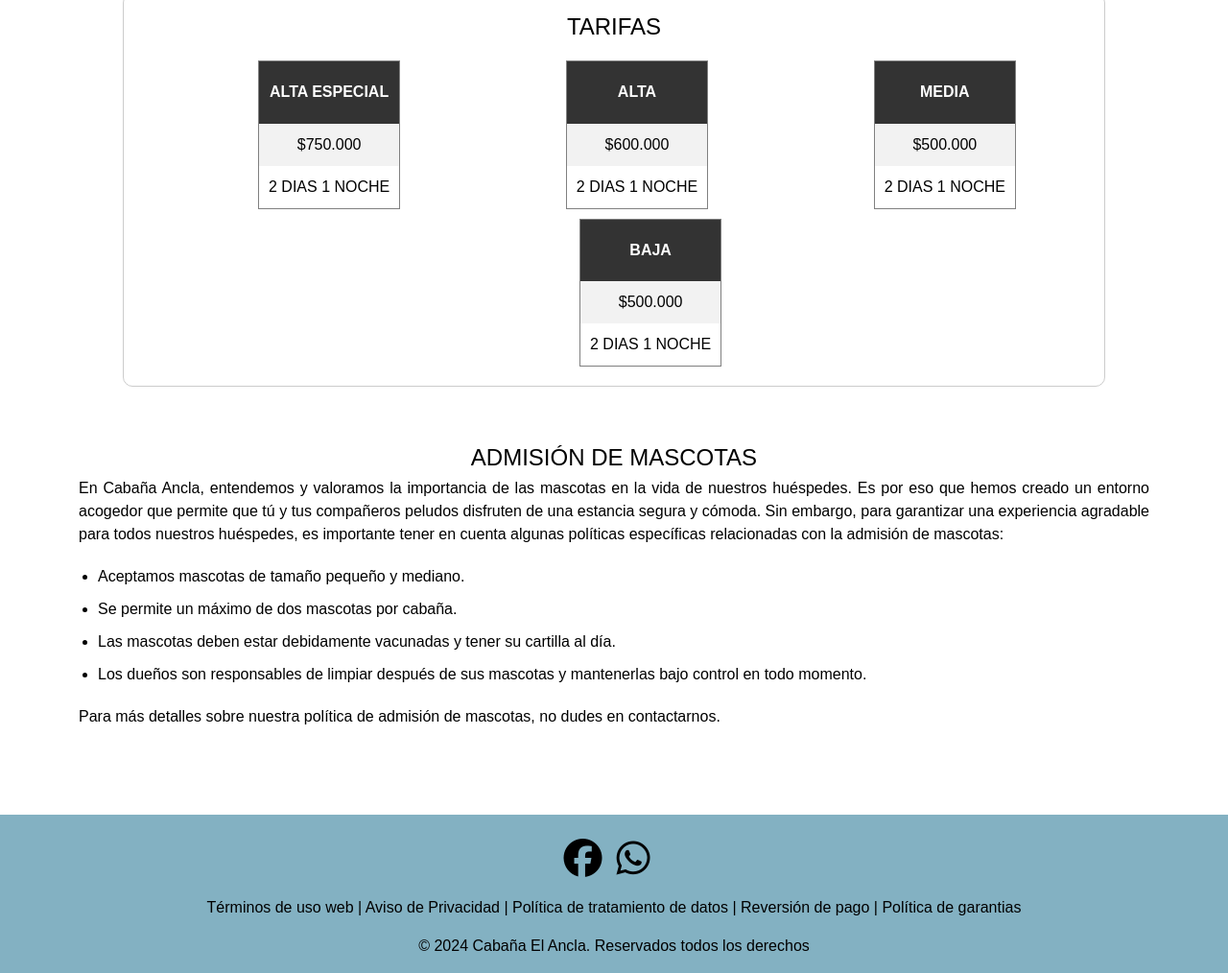
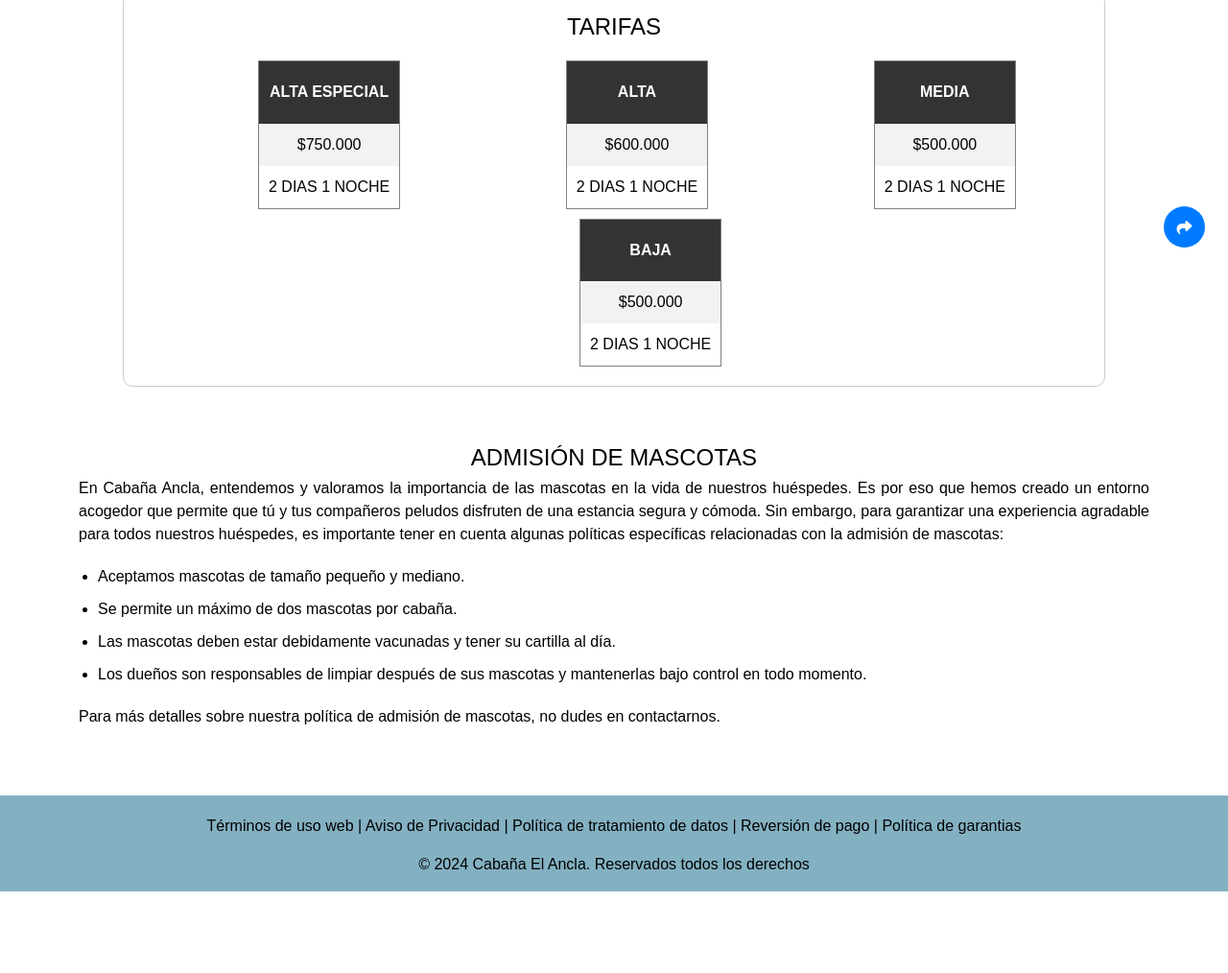
Before and after one commit to Carlos-Leguizamo/Copia-caba-a, a website: page views/tarifas.html in a window 1280 px wide. Shown: the part 482-1496 px from the top of the page at 96% size. After the commit the page ends 1411 px from the top, so only its background shows below. Drawn offline with nearby package versions, Linux system fonts and the light colour scheme.

Commit message:
Todas las vitas tienen el btn-redes, pero con errores

```diff
--- a/css/style_cabaña.css
+++ b/css/style_cabaña.css
@@ -316,7 +316,7 @@ img:hover {
     cursor: pointer;
     position: fixed;
     bottom: 10px;
-    right: 10px;
+    right: -500px;
     z-index: 2;
 }
 
--- a/css/style_localizacion.css
+++ b/css/style_localizacion.css
@@ -190,54 +190,101 @@ color: black;
 opacity: 0.8;
 }
 
-/* FOOTER */
+/* BOTON FLOTANTE REDES SOCIALES */
 
-.footer {
-width: 100%;
-height: auto;
-background-color: #83B1C2;
-margin-top: 20px;
+/* Estilos para el botón flotante */
+.floating-button {
+    position: fixed;
+    bottom: 60px;
+    right: 24px;
+    /* Alineado a la derecha */
+    background-color: #007bff;
+    color: white;
+    width: 43px;
+    height: 43px;
+    border-radius: 50%;
+    display: flex;
+    justify-content: center;
+    align-items: center;
+    cursor: pointer;
+
 }
 
 .iconos-redes {
-display: flex;
-justify-content: center;
-color: black;
+    position: fixed;
+    bottom: 120px;
+    right: 24px;
+    /* Posición inicial */
+    display: flex;
+    flex-direction: column;
+    gap: 10px;
+    opacity: 0;
+    transition: opacity 0.3s ease, right 0.3s ease;
+    /* Agregamos la transición para la opacidad y la posición */
+}
+
+
+.iconos-redes.show {
+    opacity: 1;
 }
 
 .iconos-redes a {
-all: unset;
+    color: white;
+    text-decoration: none;
+    width: 40px;
+    height: 40px;
+    border-radius: 50%;
+    background-color: #256e99;
+    display: flex;
+    justify-content: center;
+    align-items: center;
+    transition: transform 0.3s ease;
+    /* Agrega una transición suave */
 }
 
-.iconos-redes i {
-font-size: 40px;
-margin: 25px 15px 20px 0;
+.iconos-redes.show a:nth-child(1) {
+    transform: translateY(0px) rotate(0deg);
+    /* Primero icono, no se desplaza */
 }
 
-.iconos-redes a i:hover {
-color: black; /* Cambiar color al pasar el curso*/
-transform: scale(1.1); /* Aumentar tamaño al pasar el cursor */
-cursor: pointer;
+.iconos-redes.show a:nth-child(2) {
+    transform: translateY(0px) rotate(0deg);
+    /* Segundo icono, no se desplaza */
+
+    /* Si le meto 360 grados, queda chevere la animacion */
+
 
 }
 
+
+/* FOOTER */
+.footer {
+    width: 100%;
+    height: auto;
+    background-color: #83B1C2;
+}
+
+.p-footer {
+    margin-top: 20px;
+}
+
 .footer p {
-text-align: center;
-color: black;
+
+    text-align: center;
+    color: black;
 }
 
 /* BOTON SUBIR PAGINA */
 
 .ir-arriba {
-font-size: 20px;
-color: black;
-cursor: pointer;
-position: fixed;
-bottom: 10px;
-right: 10px;
-z-index: 2;
+    font-size: 20px;
+    color: black;
+    cursor: pointer;
+    position: fixed;
+    bottom: 10px;
+    right: -500px;
+    z-index: 2;
 }
-
 /* ----------------EMPIEZA SECCION DE RESPONSIVE-------------------------------------- */
 
 .btn-link.nav-link.dropdown-toggle{
--- a/css/style_tarifas.css
+++ b/css/style_tarifas.css
@@ -358,49 +358,99 @@ margin-bottom: 10px;
 margin-bottom: 0;
 }
 
-/* FOOTER */
-.footer {
-width: 100%;
-height: auto;
-background-color: #83B1C2;
-margin-top: 20px;
+
+/* BOTON FLOTANTE REDES SOCIALES */
+
+/* Estilos para el botón flotante */
+.floating-button {
+  position: fixed;
+  bottom: 60px;
+  right: 24px;
+  /* Alineado a la derecha */
+  background-color: #007bff;
+  color: white;
+  width: 43px;
+  height: 43px;
+  border-radius: 50%;
+  display: flex;
+  justify-content: center;
+  align-items: center;
+  cursor: pointer;
+
 }
 
 .iconos-redes {
-display: flex;
-justify-content: center;
-color: black;
+  position: fixed;
+  bottom: 120px;
+  right: 28px;
+  display: flex;
+  flex-direction: column;
+  /* Alinear en una columna */
+  gap: 10px;
+  opacity: 0;
+  transition: opacity 0.3s ease;
+}
+
+.iconos-redes.show {
+  opacity: 1;
 }
 
 .iconos-redes a {
-all: unset;
+  color: white;
+  text-decoration: none;
+  width: 40px;
+  height: 40px;
+  border-radius: 50%;
+  background-color: #256e99;
+  display: flex;
+  justify-content: center;
+  align-items: center;
+  transition: transform 0.3s ease;
+  /* Agrega una transición suave */
 }
 
-.iconos-redes i {
-font-size: 40px;
-margin: 25px 15px 20px 0;
+.iconos-redes.show a:nth-child(1) {
+  transform: translateY(0px) rotate(0deg);
+  /* Primero icono, no se desplaza */
 }
 
-.iconos-redes a i:hover {
-color: black;/* Cambiar color al pasar el cursor */
-transform: scale(1.1);/* Aumentar tamaño al pasar el cursor */
-cursor: pointer;
+.iconos-redes.show a:nth-child(2) {
+  transform: translateY(0px) rotate(0deg);
+  /* Segundo icono, no se desplaza */
+
+  /* Si le meto 360 grados, queda chevere la animacion */
+
+
+}
+
+
+/* FOOTER */
+.footer {
+  width: 100%;
+  height: auto;
+  background-color: #83B1C2;
+}
+
+.p-footer {
+  margin-top: 20px;
 }
 
 .footer p {
-text-align: center;
-color: black;
+
+  text-align: center;
+  color: black;
 }
 
 /* BOTON SUBIR PAGINA */
+
 .ir-arriba {
-font-size: 20px;
-color: black;
-cursor: pointer;
-position: fixed;
-bottom: 10px;
-right: 10px;
-z-index: 2;
+  font-size: 20px;
+  color: black;
+  cursor: pointer;
+  position: fixed;
+  bottom: 10px;
+  right: -500px;
+  z-index: 2;
 }
 
 /* ----------------EMPIEZA SECCION DE RESPONSIVE-------------------------------------- */
--- a/views/tarifas.html
+++ b/views/tarifas.html
@@ -245,20 +245,31 @@
             <p>Para más detalles sobre nuestra política de admisión de mascotas, no dudes en contactarnos.</p>
         </div>
     </section>
-</body>
+
+
+
+      <!-- BOTON FLOTANTE REDES SOCIALES -->
+      <div class="floating-button" id="floatingButton">
+        <i class="fas fa-share"></i>
+        <div class="iconos-redes">
+          <a href="https://www.facebook.com/profile.php?id=100076069230788&mibextid=ZbWKwL" target="_blank"><i
+              class="fab fa-facebook"></i></a>
+          <a href="https://wa.me/+573208164195?text=Hola%2C%20estoy%20interesado%20en%20tu%20producto/servicio"
+            target="_blank"><i class="fab fa-whatsapp"></i></a>
+        </div>
+      </div>
+
+      <script src="../js/redes.js"></script>
 
       <!-- FOOTER -->
 
       <footer class="footer">
-    <div class="iconos-redes">
-        <a href="https://www.facebook.com/profile.php?id=100076069230788&mibextid=ZbWKwL" target="_blank"><i
-                class="fab fa-facebook"></i></a>
-        <a href="https://wa.me/+573208164195?text=Hola%2C%20estoy%20interesado%20en%20tu%20producto/servicio"
-            target="_blank"><i class="fab fa-whatsapp" target="_blank"></i></a>
-    </div>
+        <div class="p-footer">
           <p>Términos de uso web | Aviso de Privacidad | Política de tratamiento de datos | Reversión de pago |
             Política de garantias</p>
           <p><span id="año"></span> Cabaña El Ancla. Reservados todos los derechos</p>
+        </div>
+
       </footer>
 
       <script>
@@ -275,5 +286,8 @@
 
       <script src="../js/boton-arriba.js"></script>
       <script src="../js/no-scroll.js"></script>
+</body>
+
+
 
 </html>
```
Also changed, not shown: views/localizacion.html (+17 -3 lines). Lines whose indentation alone changed are shown as unchanged.
